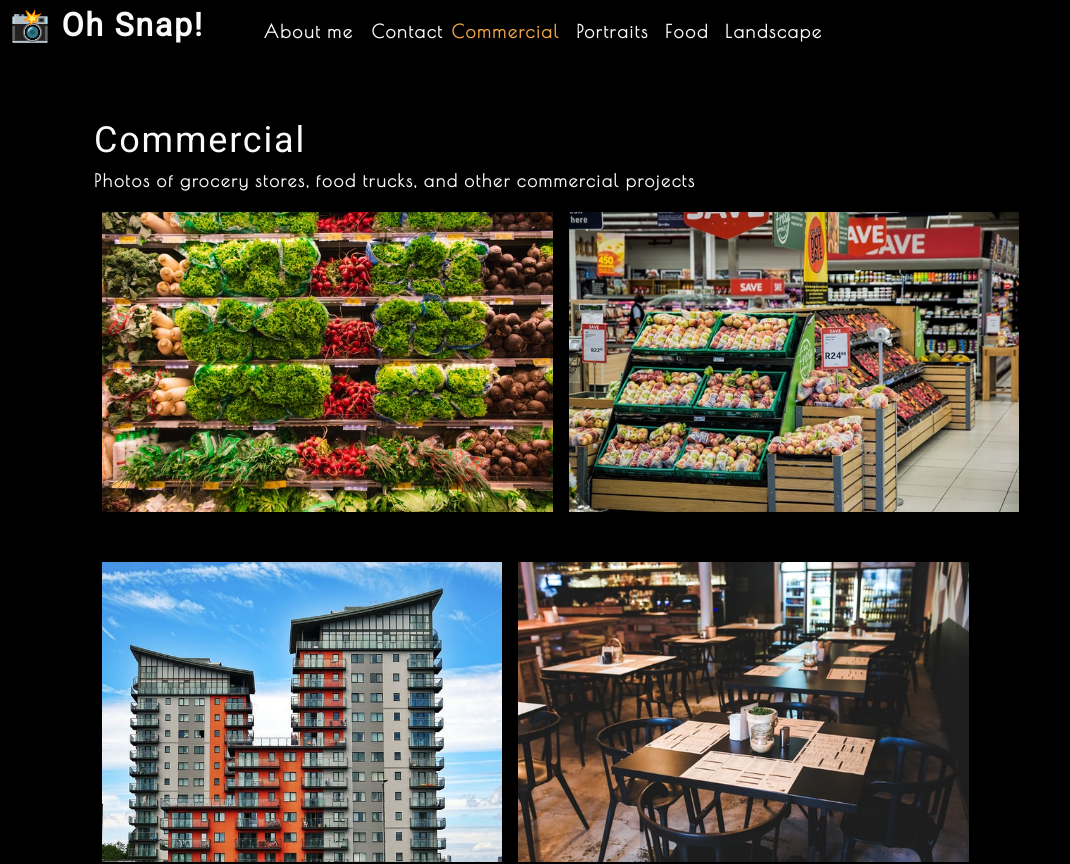
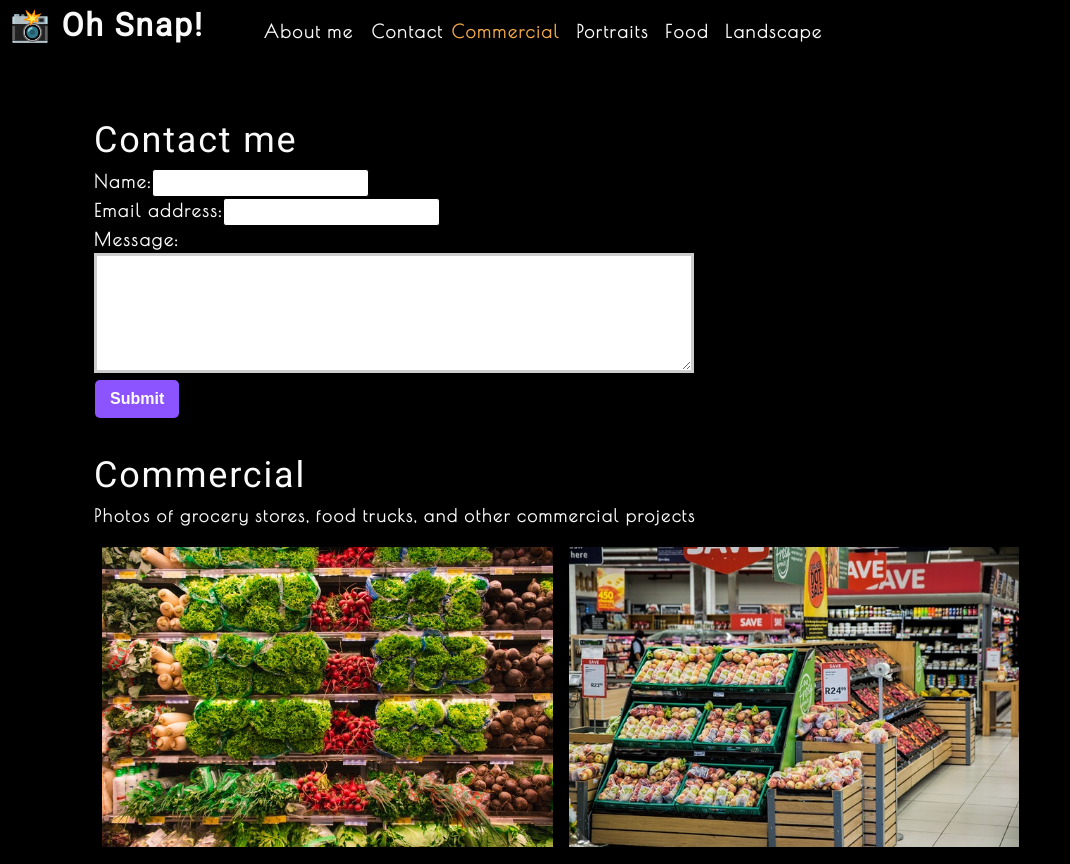
Before and after one commit to aaronRobinett/photo-port, a React (Create React App) app: page / in a window 1280 px wide. Shown: the top 864 px of the page, without its empty margins (0-1070 px from the left). Built offline with nearby package versions, Linux system fonts and the light colour scheme.

Commit message:
captured form data

```diff
--- a/src/App.js
+++ b/src/App.js
@@ -2,6 +2,7 @@
 import Nav from './components/Nav';
 import About from './components/About';
 import Gallery from './components/Gallery';
+import ContactForm from './components/Contact';
 
 function App() {
   const [categories] = useState([
@@ -23,6 +24,7 @@
         currentCategory={currentCategory}
       ></Nav>
       <main>
+        <ContactForm></ContactForm>
         <Gallery currentCategory={currentCategory}></Gallery>
         <About></About>
       </main>
--- a/src/components/Contact/index.js
+++ b/src/components/Contact/index.js
@@ -1,22 +1,33 @@
-import React from 'react';
+import React, { useState } from 'react';
 
 function ContactForm() {
+    const [formState, setFormState] = useState({ name: '', email: '', message: '' });
+    const { name, email, message } = formState;
+
+    function handleChange(e) {
+        setFormState({ ...formState, [e.target.name]: e.target.value })
+    }
+
+    function handleSubmit(e) {
+        e.preventDefault();
+        console.log(formState);
+    }
 
     return (
         <section>
             <h1>Contact me</h1>
-            <form id="contact-form">
+            <form id="contact-form" onSubmit={handleSubmit}>
                 <div>
                     <label htmlFor="name">Name:</label>
-                    <input type="text" name="name" />
+                    <input type="text" defaultValue={name} onChange={handleChange} name="name" />
                 </div>
                 <div>
                     <label htmlFor="email">Email address:</label>
-                    <input type="email" name="email" />
+                    <input type="email" defaultValue={email} name="email" onChange={handleChange} />
                 </div>
                 <div>
                     <label htmlFor="message">Message:</label>
-                    <textarea name="message" rows="5" />
+                    <textarea name="message" defaultValue={message} onChange={handleChange} rows="5" />
                 </div>
                 <button type="submit">Submit</button>
             </form>
```
